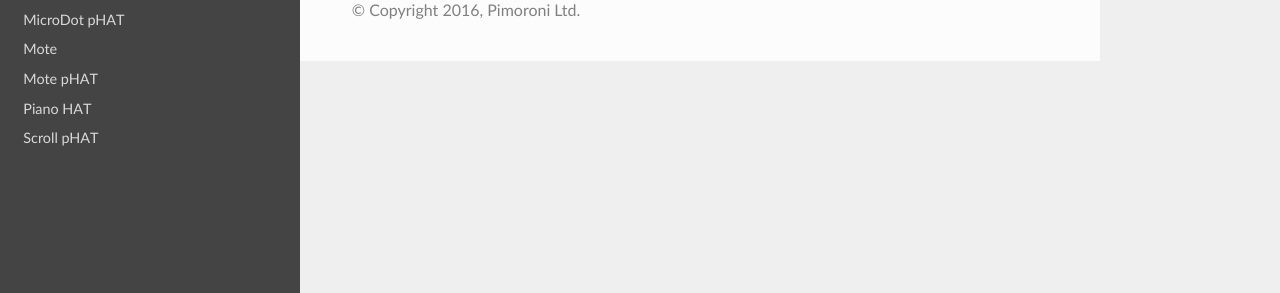
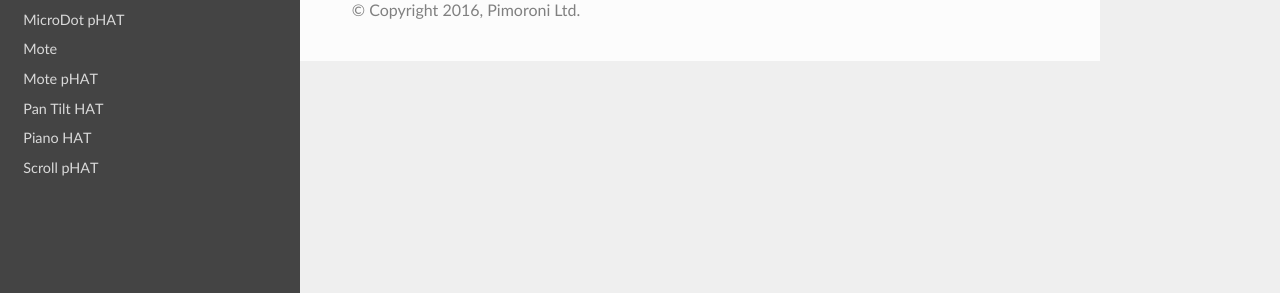
Before and after one commit to pimoroni/docs, a Sphinx documentation site: the page built from sphinx/index.rst, in a window 1280 px wide. Shown: the part 377-670 px from the top of the page. Built offline with Sphinx 7.4.7 and the Read the Docs theme 2.0.0, drawn with Linux system fonts in a browser that asks for light colours.

Commit message:
Added PanTilt HAT

```diff
--- a/sphinx/conf.py
+++ b/sphinx/conf.py
@@ -23,7 +23,8 @@
     Doc('Piano HAT','pianohat'),
     Doc('Drum HAT','drumhat'),
     Doc('Enviro pHAT','envirophat'),
-    Doc('Mote pHAT','motephat')
+    Doc('Mote pHAT','motephat'),
+    Doc('Pan Tilt HAT','pantilthat')
 ]
 
 docs = map(lambda x:x.pickle(), docs)
```
